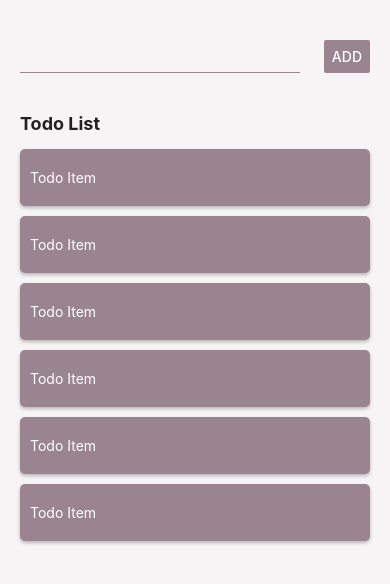
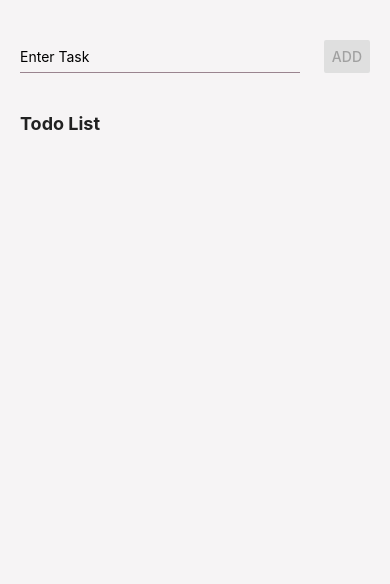
Before and after one commit to sotopro/rn-001, a React Native app: screen / in a window 390 px wide. Shown: the top 584 px of the page. Built offline with nearby package versions, Linux system fonts and the light colour scheme.

Commit message:
[feature] - add states & list in maps

```diff
--- a/App.js
+++ b/App.js
@@ -1,34 +1,34 @@
+import { useState } from 'react';
 import {View, TextInput, Button, Text } from 'react-native';
 import { styles } from './styles';
 
 
 export default function App() {
+  const [task, setTask] = useState('');
+  const [taskList, setTaskList] = useState([]);
+
+  const onHandleTask = () => {
+    setTaskList((prevTaskList) => [...prevTaskList, {id: Math.random().toString(), value: task}]);
+    setTask('');
+  }
   return (
     <View style={styles.container}>
       <View style={styles.inputContainer}>
-        <TextInput style={styles.input}/>
-        <Button  title='Add' color='#9A848F' onPress={() => null} />
+        <TextInput
+          style={styles.input}
+          value={task}
+          placeholder="Enter Task"
+          onChangeText={text => setTask(text)}
+        />
+        <Button disabled={!task} title='Add' color='#9A848F' onPress={onHandleTask} />
       </View>
       <View style={styles.listContainer}>
-        <Text style={styles.listTitle}>Todo List</Text>
-        <View style={styles.listItemContainer}>
-          <Text style={styles.listItem}>Todo Item</Text>
-        </View>
-        <View style={styles.listItemContainer}>
-          <Text style={styles.listItem}>Todo Item</Text>
-        </View>
-        <View style={styles.listItemContainer}>
-          <Text style={styles.listItem}>Todo Item</Text>
-        </View>
-        <View style={styles.listItemContainer}>
-          <Text style={styles.listItem}>Todo Item</Text>
-        </View>
-        <View style={styles.listItemContainer}>
-          <Text style={styles.listItem}>Todo Item</Text>
-        </View>
-        <View style={styles.listItemContainer}>
-          <Text style={styles.listItem}>Todo Item</Text>
-        </View>
+      <Text style={styles.listTitle}>Todo List</Text>
+      {taskList.map((item) => (
+          <View key={item.id} style={styles.listItemContainer}>
+            <Text style={styles.listItem}>{item.value}</Text>
+          </View>
+      ))}
       </View>
     </View>
   );
```
